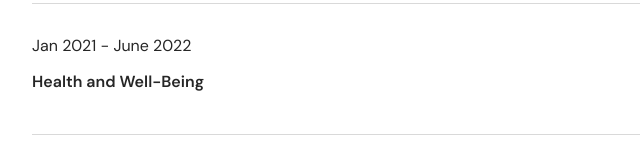
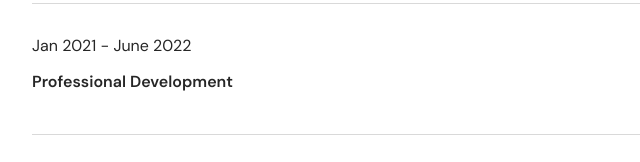
Before and after one commit to Dagyei2/Personal-Brand-Landing-Page, a website: page index.html in a window 1280 px wide. Shown: the part 619-781 px from the top of the page, 220-860 px from the left. Drawn offline with nearby package versions, Linux system fonts and the light colour scheme.

Commit message:
Update index.html

```diff
--- a/index.html
+++ b/index.html
@@ -45,7 +45,7 @@
             </section>
             <section class="experience-container">
                 <h6 class="experience-date">Jan 2021 - June 2022</h6>
-                <h6>Health and Well-Being</h6>
+                <h6>Professional Development</h6>
             </section>
             <section class="experience-container">
                 <h6 class="experience-date">May 2018 - Jan 2021</h6>
```
